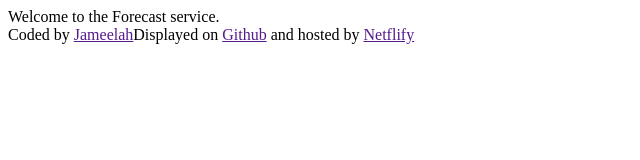
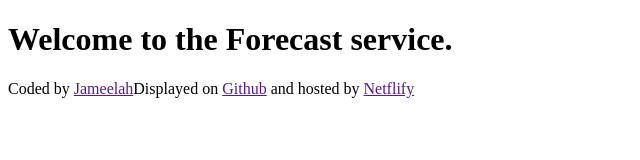
Before and after one commit to jyamee/ForecastApp, a plain HTML site: page index.html in a window 1280 px wide. Shown: the whole page, without its empty margins (0-640 px from the left). Drawn offline with Linux system fonts and the light colour scheme.

Commit message:
created an h1

```diff
--- a/index.html
+++ b/index.html
@@ -6,7 +6,7 @@
     <title>forecast</title>
   </head>
   <body>
-    Welcome to the Forecast service.
+    <h1>Welcome to the Forecast service.</h1>
     <footer>
       Coded by <a href="">Jameelah</a>Displayed on <a href="">Github</a> and
       hosted by <a href="">Netflify</a>
```
